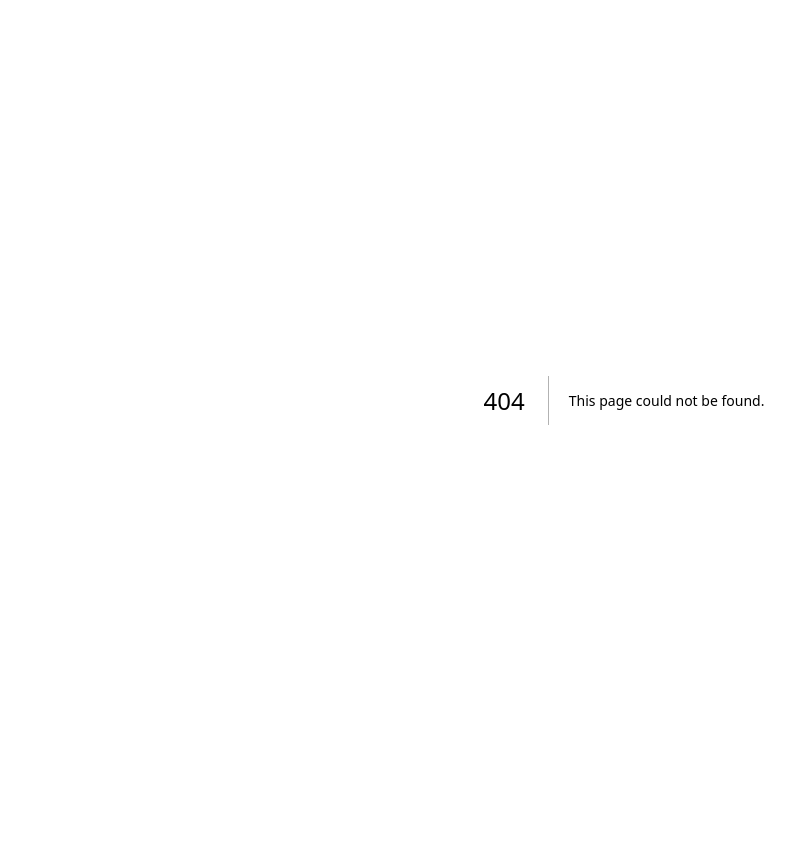
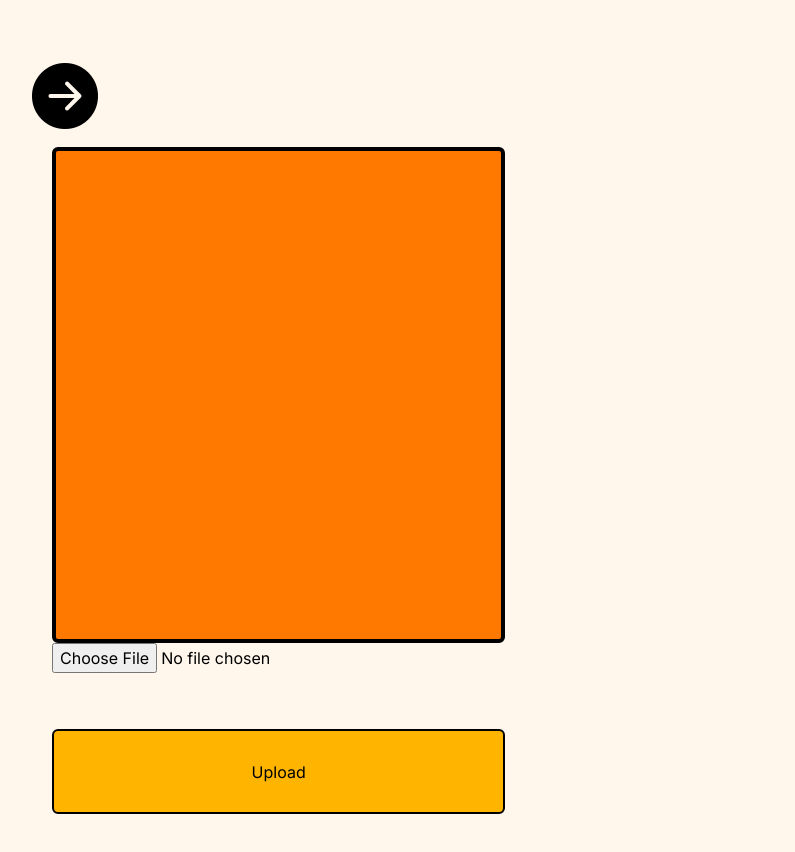
Before and after one commit to AmyVier/jobbob, a Next.js app: page /resume-scanner in a window 1280 px wide. Before the commit this address had no page. Shown: the top 852 px of the page, without its empty margins (16-811 px from the left). Before the commit the page ends 800 px from the top, so only its background shows below. Built offline with nearby package versions, Linux system fonts and the light colour scheme.

Commit message:
created first draft of resume scanner

```diff
--- a/package.json
+++ b/package.json
@@ -13,7 +13,8 @@
     "bootstrap-icons": "^1.11.3",
     "next": "14.2.3",
     "react": "^18",
-    "react-dom": "^18"
+    "react-dom": "^18",
+    "react-pdf": "^7.7.1"
   },
   "devDependencies": {
     "@types/node": "^20",
@@ -22,7 +23,7 @@
     "eslint": "^8",
     "eslint-config-next": "14.2.3",
     "postcss": "^8",
-    "tailwindcss": "^3.4.1",
+    "tailwindcss": "^3.4.3",
     "typescript": "^5.4.5"
   }
 }
--- a/src/app/page.tsx
+++ b/src/app/page.tsx
@@ -1,9 +1,11 @@
 import Image from "next/image";
+import Link from "next/link";
 
 export default function Home() {
   return (
     <main className="flex min-h-screen flex-col items-center justify-between p-24 bg-white">
       <div className="flex color-black">
+        <Link href="/resume-scanner">hello</Link>
       <i className="bi bi-arrow-right-circle-fill color-black icon-105"></i>
       <div className="grid bg-pink border-2 border-black">
         <h1>akjsgdfoaiusdg</h1>
--- /dev/null
+++ b/src/app/resume-scanner/page.tsx
@@ -0,0 +1,56 @@
+"use client"
+import Image from "next/image";
+import {pdfjs, Document, Page} from 'react-pdf';
+
+    import { useState } from "react";
+     function FileUploader() {
+      const [file, setFile] = useState<File | null>(null);
+
+      function handleFileChange(event: React.ChangeEvent<HTMLInputElement>) {
+        const selectedFile = event.target.files?.[0] || null;
+        setFile(selectedFile);
+      }
+
+      function handleClick() {
+        try {
+          const formData = new FormData();
+          formData.append("file", file || "");
+          fetch("/api/upload", {
+            method: "POST",
+            body: formData,
+          })
+            .then((response) => response.json())
+            .then((data) => console.log(data))
+            .catch((error) => console.error(error));
+        } catch (error) {
+          console.error(error);
+        }
+      }
+
+      return (
+        <div className="grid w-50">
+          {/* https://dev.to/es404020/file-upload-in-next-js-12i6 */}
+          <input className="" type="file" id="fileInput" accept=".pdf" onChange={handleFileChange} />
+          <button className="bg-yellow border-2 border-black rounded-md hover:bg-orange" onClick={handleClick}>Upload</button>
+        </div>
+      );
+    }
+
+    export default function Home() {
+      return (
+        <div className="grid p-12 bg-beige">
+          <div className="w-full">
+            <i className="bi bi-arrow-right-circle-fill color-black icon-105"></i>
+          </div>
+          <div className="flex">
+            <aside className="hidden lg:h-5/6 sticky px-5 lg:grid lg:w-5/12 w-full">
+              <div className="w-full min-h-96 h-full bg-orange border-4 border-black rounded-md"></div>
+              <FileUploader />
+            </aside>
+            <main className="flex min-h-screen flex-col items-center  lg:w-7/12 w-full">
+
+            </main>
+          </div>
+        </div>
+      );
+    }
```
Also changed, not shown: api/upload/POST.js (added, +41 -0 lines), 1 other file (tests, documents, lock files or other folders).
